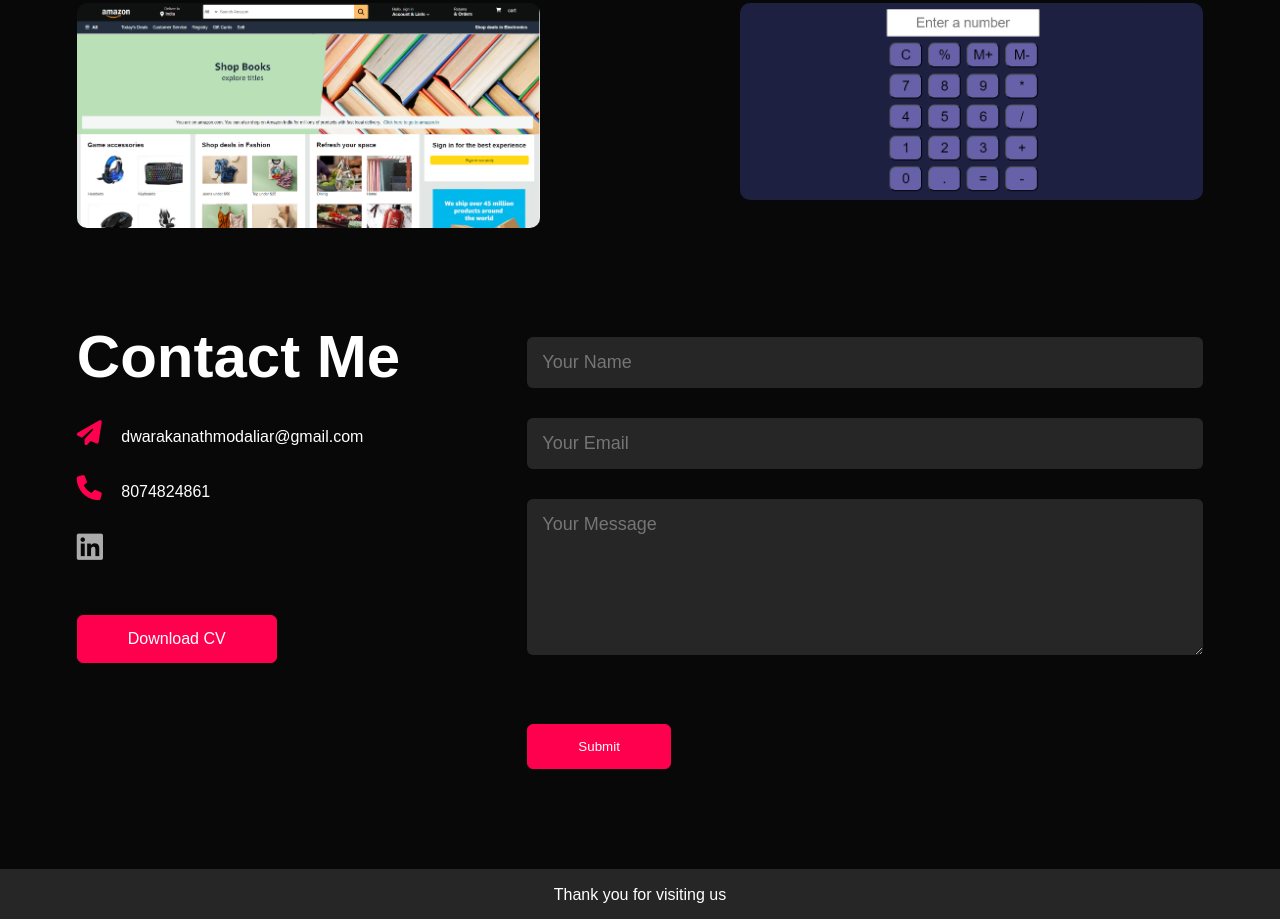
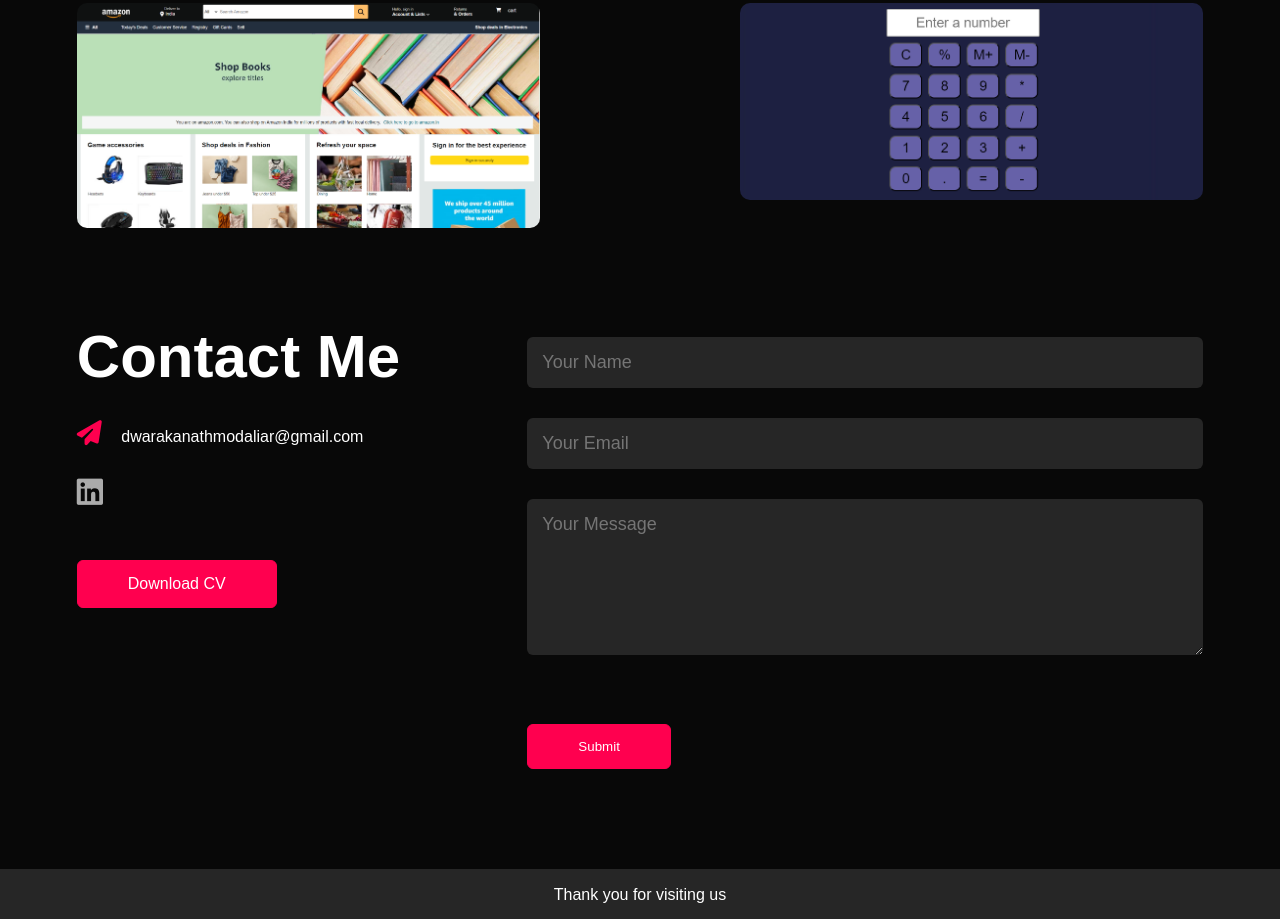
Before and after one commit to Dwarakaasd/My-portfolio, a plain HTML site: page index.html in a window 1280 px wide. Shown: the part 1633-2552 px from the top of the page. Drawn offline with nearby package versions, Linux system fonts and the light colour scheme.

Commit message:
Update index.html

```diff
--- a/index.html
+++ b/index.html
@@ -103,7 +103,7 @@
                 <div class="contact-left">
                     <h1 class="sub1"> Contact Me</h1>
                     <p> <i class="fa-solid fa-paper-plane"></i> dwarakanathmodaliar@gmail.com</p>
-                    <p> <i class="fa-solid fa-phone"></i> 8074824861</p>
+<!--                     <p> <i class="fa-solid fa-phone"></i> 8074824861</p> -->
                     <div class="social-icons">
                         <a href="https://www.linkedin.com/in/dwarakdwarakanath/" target="-main"> <i class="fa-brands fa-linkedin"></i></a>
                     </div>
```
